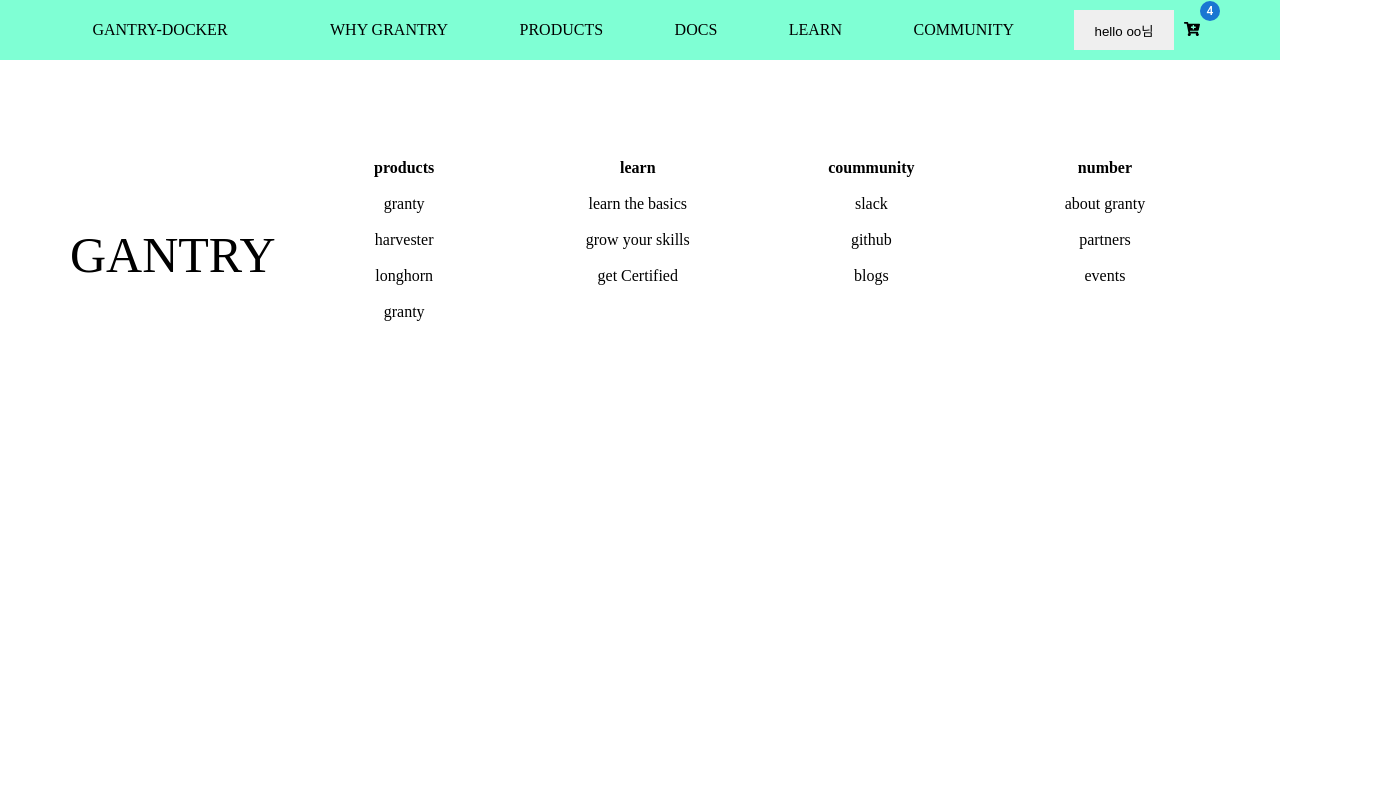
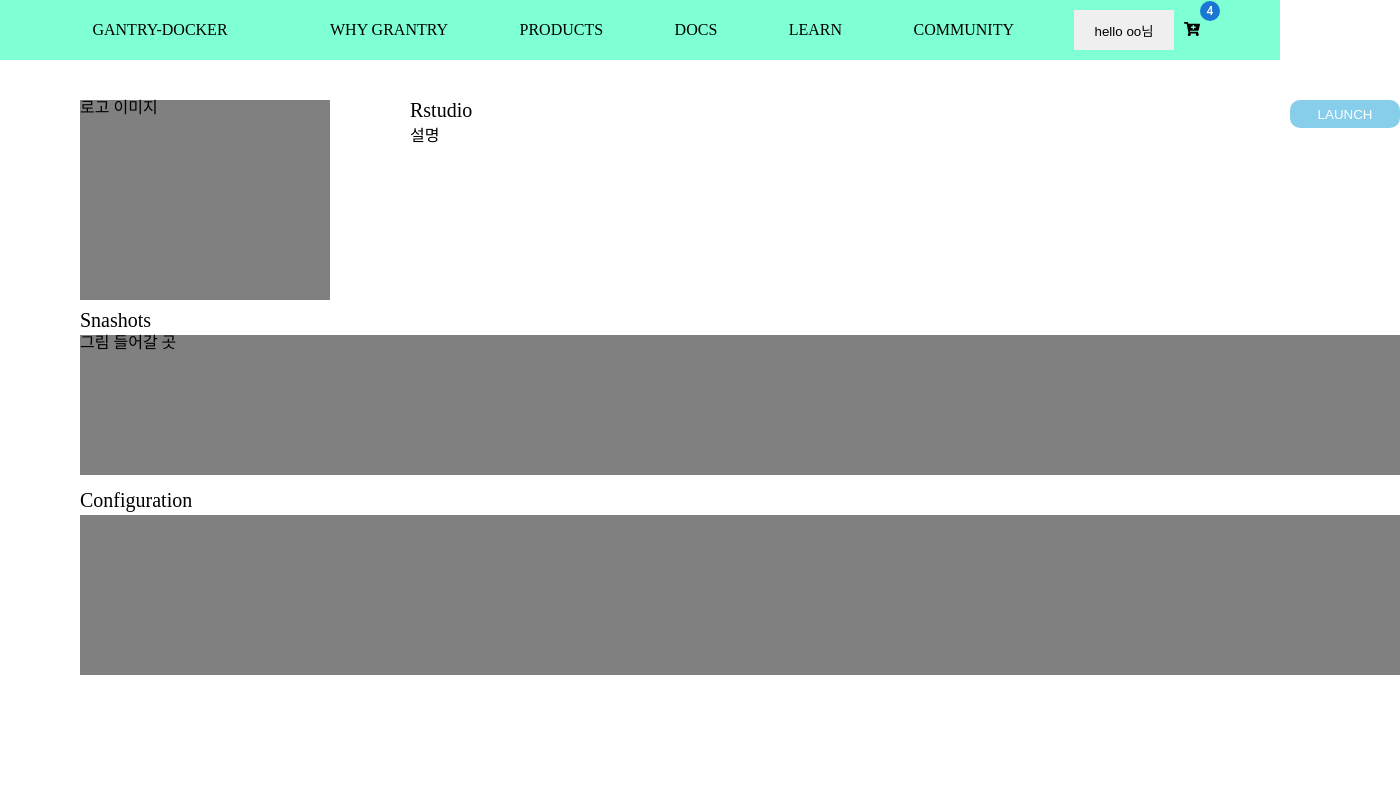
Before and after one commit to gantry-project/gantry-docker, a React (Create React App) app in the folder front/: page /containerDetail in a window 1280 px wide. Shown: the top 800 px of the page, 1400 px wide, since content can reach past the window. Built offline with nearby package versions, Linux system fonts and the light colour scheme.

Commit message:
add detailPage

```diff
--- a/front/src/App.tsx
+++ b/front/src/App.tsx
@@ -7,6 +7,7 @@
 import DockerList from "./pages/DockerList";
 import UserCart from "./pages/UserCart";
 import UserProfie from "./pages/User";
+import ContainerDetail from "./pages/ContainerDetail";
 
 function App() {
   return (
@@ -16,7 +17,7 @@
           <Route path="/" element={<Home />} />
           <Route path="/dockerList" element={<DockerList />} />
           <Route path="/userAppCart" element={<UserCart />} />
-
+          <Route path="/containerDetail" element={<ContainerDetail />} />
           <Route path="/user" element={<UserProfie />}></Route>
         </Routes>
       </Layout>
--- a/front/src/components/DockerList/DockerCat.tsx
+++ b/front/src/components/DockerList/DockerCat.tsx
@@ -27,11 +27,13 @@
 const DockerCat: FC<Props> = ({ datas, state }) => {
   const [isHovered, setIsHovered] = useState(state);
   const [containers, setContainers] = useState<Containers>();
+
   /**유저가 고른 데이터 */
   useEffect(() => {
     const getContainers = async () => {
       try {
-        const res = await axios.get("");
+        const res = await axios.get("http://localhost:8080/applications");
+        console.log("res", res); // 값이 없음
       } catch (err) {
         console.error(err);
       }
--- a/front/src/components/Footer.tsx
+++ b/front/src/components/Footer.tsx
@@ -38,6 +38,7 @@
 
 export default Footer;
 const Container = styled.div`
+  width: 100%;
   display: flex;
 `;
 
--- a/front/src/components/Layout.tsx
+++ b/front/src/components/Layout.tsx
@@ -11,12 +11,14 @@
 
 const Layout: FC<LayoutProps> = ({ children }) => {
   return (
-    <>
+    <Container>
       <Navbar />
       {children}
       <Footer />
-    </>
+    </Container>
   );
 };
 
 export default Layout;
+
+const Container = styled.div``;
--- /dev/null
+++ b/front/src/pages/ContainerDetail.tsx
@@ -0,0 +1,101 @@
+import React from "react";
+import styled from "@emotion/styled";
+
+const ContainerDetail = () => {
+  return (
+    <Container>
+      <DetailItemsContainer>
+        <DetailContainer>
+          <RightContainer>
+            <Logo>로고 이미지</Logo>
+          </RightContainer>
+          <LeftWrapper>
+            <TopItem>
+              <Title>Rstudio</Title>
+              <LaunchBtn>LAUNCH</LaunchBtn>
+            </TopItem>
+            <BottomItem>설명</BottomItem>
+          </LeftWrapper>
+        </DetailContainer>
+        <SnapchatWrapper>
+          <Title>Snashots</Title>
+          <SliderWrapp> 그림 들어갈 곳 </SliderWrapp>
+        </SnapchatWrapper>
+        <ConfigeWrapper>
+          <Title>Configuration</Title>
+          <ConfigeText></ConfigeText>
+        </ConfigeWrapper>
+      </DetailItemsContainer>
+    </Container>
+  );
+};
+
+export default ContainerDetail;
+
+const Container = styled.div`
+  width: 100%;
+  height: 100vh;
+  display: flex;
+  flex-direction: column;
+  position: relative;
+`;
+const DetailItemsContainer = styled.div`
+  width: 1320px;
+  height: 600px;
+
+  position: absolute;
+  top: 40px;
+  left: 80px;
+`;
+const DetailContainer = styled.div`
+  height: 35%;
+  display: flex;
+`;
+const RightContainer = styled.div`
+  width: 25%;
+  height: 100%;
+`;
+const Logo = styled.div`
+  width: 250px;
+  height: 200px;
+  background-color: gray;
+`;
+const LeftWrapper = styled.div`
+  width: 75%;
+`;
+const Title = styled.h1`
+  font-size: 20px;
+  padding-bottom: 5px;
+`;
+const LaunchBtn = styled.button`
+  width: 110px;
+  height: 28px;
+  border-radius: 10px;
+
+  color: white;
+  background-color: skyblue;
+  border: none;
+  padding: 0;
+  margin: 0;
+`;
+const TopItem = styled.div`
+  display: flex;
+  justify-content: space-between;
+`;
+const BottomItem = styled.div``;
+const SnapchatWrapper = styled.div`
+  height: 30%;
+`;
+const SliderWrapp = styled.div`
+  width: 100%;
+  height: 140px;
+  background-color: gray;
+`;
+const ConfigeWrapper = styled.div`
+  height: 40%;
+`;
+const ConfigeText = styled.div`
+  background-color: gray;
+  width: 100%;
+  height: 160px;
+`;
```
Also changed, not shown: 1 other file (tests, documents, lock files or other folders).
